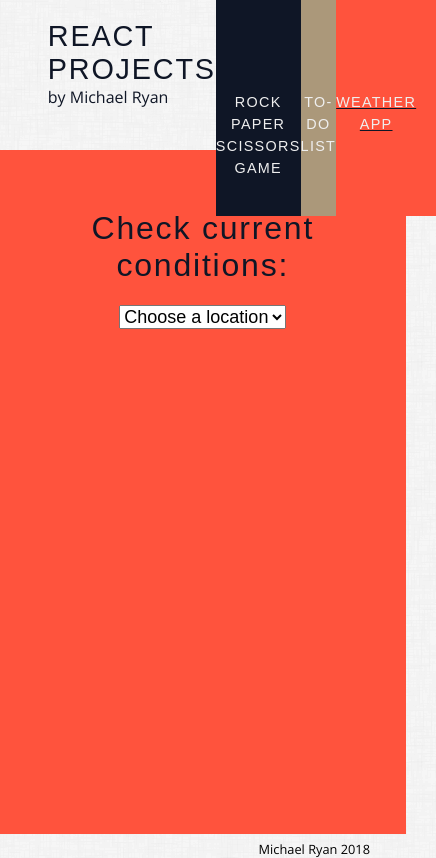
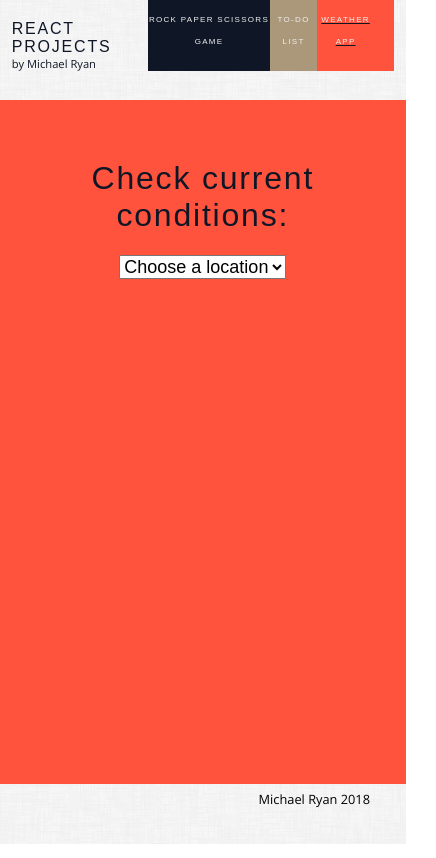
Before and after one commit to michaelcookryan/react, a React (Create React App) app: page /projects/weather in a window 390 px wide. Shown: the whole page, 436 px wide, since content can reach past the window. Built offline with nearby package versions, Linux system fonts and the light colour scheme; a web font is replaced by a local one.

Commit message:
adding some responsive css

```diff
--- a/package.json
+++ b/package.json
@@ -2,8 +2,10 @@
   "name": "react-portfolio",
   "version": "0.1.0",
   "private": true,
+  "homepage": "https://michaelcookryan.github.io/react/",
   "dependencies": {
     "axios": "^0.18.0",
+    "gh-pages": "^1.1.0",
     "react": "^16.3.1",
     "react-dom": "^16.3.1",
     "react-router-dom": "^4.2.2",
@@ -13,6 +15,8 @@
     "start": "react-scripts start",
     "build": "react-scripts build",
     "test": "react-scripts test --env=jsdom",
+    "predeploy": "npm run build",
+    "deploy": "gh-pages -d build",
     "eject": "react-scripts eject"
   }
 }
--- a/src/App.css
+++ b/src/App.css
@@ -92,3 +92,27 @@ footer p{
   margin:0;
   -webkit-margin-before:0;
 }
+
+@media screen and (min-width:320px) and (max-width:480px){
+  .App-header {
+    height: 100px;
+  }
+  .Main-Nav{
+    padding-left:1%;
+  }
+  .Main-Nav li{
+    padding:5px 0px;
+  }
+  .Main-Nav li a{
+    font-size:.5em;
+  }
+  #App-mainTitle p{
+    font-size:.7em;
+  }
+  .Intro-copy, .Intro-copy p{
+    width:90%;
+  }
+  .Intro-copy h1{
+    font-size: 1.8em;
+  }
+}
--- a/src/App.js
+++ b/src/App.js
@@ -16,7 +16,7 @@ class App extends Component {
         <header className="App-header">
         <ul className="Main-Nav">
           <li id="App-mainTitle">
-              <NavLink to="/"><h1>React Projects</h1></NavLink>
+              <NavLink to="/react/"><h1>React Projects</h1></NavLink>
               <p>by Michael Ryan</p>
             </li>
             <li id="Link-rps">
@@ -47,7 +47,7 @@ class App extends Component {
         </header>
 
         <Switch>
-          <Route path="/" exact component={Intro}/>
+          <Route path="/react/" exact component={Intro}/>
           <Route path="/projects/rock-paper-scissors" render={() => (
             <Project item="rock-paper-scissors" background='#0f1626' />
           )}/>
```
